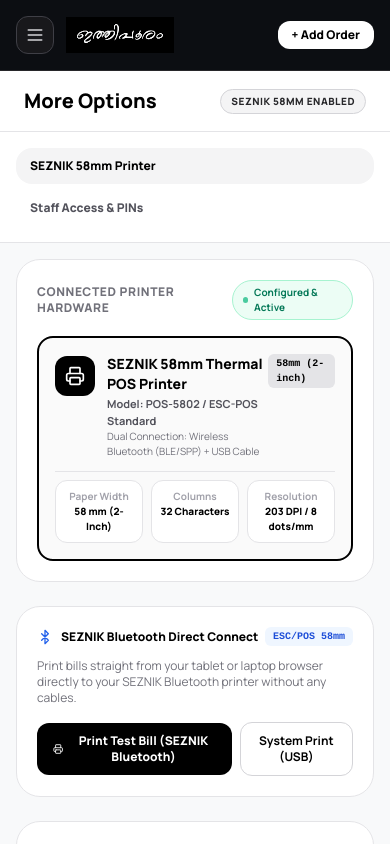
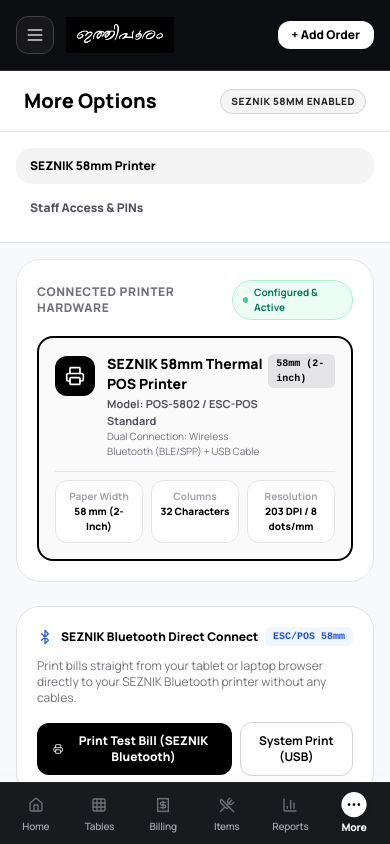
Before and after one commit to adithiyanpv6-glitch/ITHIPOORAM, a Next.js app in the folder main-billing-admin-app/: page /users in a window 390 px wide. Built offline with nearby package versions, Linux system fonts and the light colour scheme; no server answers; sample sign-in values are in the browser's storage.

Commit message:
feat(mobile-pwa): add native mobile bottom navigation, PWA standalone manifest, and 1-tap mobile app install

```diff
--- a/main-billing-admin-app/src/app/layout.tsx
+++ b/main-billing-admin-app/src/app/layout.tsx
@@ -1,6 +1,7 @@
 import type { Metadata, Viewport } from 'next';
 import { Manrope } from 'next/font/google';
 import './globals.css';
+import MobileBottomNav from '../components/MobileBottomNav';
 
 const manrope = Manrope({
   subsets: ['latin'],
@@ -10,8 +11,18 @@ const manrope = Manrope({
 });
 
 export const metadata: Metadata = {
-  title: 'ഇത്തിപൂരം | Ithi Pooram - Main Billing & Management Terminal',
-  description: 'Unified Billing POS, Executive Admin Console, Menu Stock & Audit Terminal for Ithi Pooram, Vanchiyoor, Trivandrum',
+  title: 'ഇത്തിപൂരം POS | Restaurant Terminal',
+  description: 'Unified Billing POS, Tables, Menu Stock & Daily Reports for Ithi Pooram, Vanchiyoor, Trivandrum',
+  manifest: '/manifest.json',
+  appleWebApp: {
+    capable: true,
+    statusBarStyle: 'black-translucent',
+    title: 'ഇത്തിപൂരം POS',
+  },
+  icons: {
+    icon: '/logo.png',
+    apple: '/logo.png',
+  },
 };
 
 export const viewport: Viewport = {
@@ -19,7 +30,8 @@ export const viewport: Viewport = {
   initialScale: 1,
   maximumScale: 1,
   userScalable: false,
-  themeColor: '#0F1216',
+  viewportFit: 'cover',
+  themeColor: '#0C0E12',
 };
 
 export default function RootLayout({
@@ -29,8 +41,14 @@ export default function RootLayout({
 }) {
   return (
     <html lang="en" className={`${manrope.variable} h-full`}>
-      <body className={`${manrope.className} h-full flex flex-col font-sans bg-[#0C0E12] text-stone-100 antialiased selection:bg-[#9E341D] selection:text-white`}>
+      <head>
+        <meta name="mobile-web-app-capable" content="yes" />
+        <meta name="apple-mobile-web-app-capable" content="yes" />
+        <meta name="apple-mobile-web-app-status-bar-style" content="black-translucent" />
+      </head>
+      <body className={`${manrope.className} h-full flex flex-col font-sans bg-[#0C0E12] text-stone-100 antialiased selection:bg-zinc-800 selection:text-white pb-16 md:pb-0`}>
         {children}
+        <MobileBottomNav />
       </body>
     </html>
   );
--- /dev/null
+++ b/main-billing-admin-app/src/components/MobileBottomNav.tsx
@@ -0,0 +1,128 @@
+'use client';
+
+import React, { useState, useEffect } from 'react';
+import Link from 'next/link';
+import { usePathname } from 'next/navigation';
+import {
+  Home,
+  Grid3X3,
+  Receipt,
+  UtensilsCrossed,
+  BarChart3,
+  MoreHorizontal,
+  Download,
+  X
+} from 'lucide-react';
+
+export default function MobileBottomNav() {
+  const pathname = usePathname();
+  const [deferredPrompt, setDeferredPrompt] = useState<any>(null);
+  const [showInstallBanner, setShowInstallBanner] = useState(false);
+  const [isStandalone, setIsStandalone] = useState(false);
+
+  useEffect(() => {
+    // Check if running as installed standalone PWA
+    if (typeof window !== 'undefined') {
+      const isStandaloneMode = window.matchMedia('(display-mode: standalone)').matches || (window.navigator as any).standalone;
+      setIsStandalone(Boolean(isStandaloneMode));
+
+      const handleBeforeInstall = (e: any) => {
+        e.preventDefault();
+        setDeferredPrompt(e);
+        setShowInstallBanner(true);
+      };
+
+      window.addEventListener('beforeinstallprompt', handleBeforeInstall);
+      return () => window.removeEventListener('beforeinstallprompt', handleBeforeInstall);
+    }
+  }, []);
+
+  const handleInstallClick = async () => {
+    if (!deferredPrompt) return;
+    deferredPrompt.prompt();
+    const { outcome } = await deferredPrompt.userChoice;
+    if (outcome === 'accepted') {
+      setShowInstallBanner(false);
+    }
+    setDeferredPrompt(null);
+  };
+
+  if (pathname === '/login') {
+    return null;
+  }
+
+  const navItems = [
+    { label: 'Home', href: '/', icon: Home, match: pathname === '/' },
+    { label: 'Tables', href: '/qr', icon: Grid3X3, match: pathname.startsWith('/qr') },
+    { label: 'Billing', href: '/billing', icon: Receipt, match: pathname.startsWith('/billing') },
+    { label: 'Items', href: '/menu', icon: UtensilsCrossed, match: pathname.startsWith('/menu') },
+    { label: 'Reports', href: '/reports', icon: BarChart3, match: pathname.startsWith('/reports') },
+    { label: 'More', href: '/users', icon: MoreHorizontal, match: pathname.startsWith('/users') },
+  ];
+
+  return (
+    <>
+      {/* Mobile Install App Banner (Shows once on phone browser to install directly to Home Screen) */}
+      {showInstallBanner && !isStandalone && (
+        <aside
+          aria-label="Install App Banner"
+          className="md:hidden fixed top-2 left-3 right-3 z-50 bg-[#0C0E12]/95 backdrop-blur-md border border-zinc-700/80 p-3 rounded-2xl shadow-2xl flex items-center justify-between text-white animate-in slide-in-from-top-3"
+        >
+          <div className="flex items-center space-x-2.5">
+            <div className="w-8 h-8 rounded-xl bg-white text-black font-black text-xs flex items-center justify-center shrink-0">
+              IP
+            </div>
+            <div>
+              <p className="text-xs font-black">Install ഇത്തിപ്പൂരം POS</p>
+              <p className="text-[10px] text-zinc-400">Add to home screen for native app view</p>
+            </div>
+          </div>
+          <div className="flex items-center space-x-1.5">
+            <button
+              onClick={handleInstallClick}
+              className="px-3 py-1.5 rounded-xl bg-white hover:bg-zinc-200 text-black text-xs font-black flex items-center space-x-1 shadow-xs active:scale-95 transition"
+            >
+              <Download className="w-3 h-3" />
+              <span>Install</span>
+            </button>
+            <button
+              onClick={() => setShowInstallBanner(false)}
+              className="p-1.5 text-zinc-400 hover:text-white"
+            >
+              <X className="w-4 h-4" />
+            </button>
+          </div>
+        </aside>
+      )}
+
+      {/* Persistent Bottom Mobile Navigation Bar for Smartphones & Tablets */}
+      <nav
+        aria-label="Mobile Bottom Navigation"
+        className="md:hidden fixed bottom-0 left-0 right-0 z-40 bg-[#0C0E12]/95 backdrop-blur-lg border-t border-zinc-800/90 px-1 py-1 flex items-center justify-around select-none shadow-2xl no-print"
+      >
+        {navItems.map((item) => {
+          const Icon = item.icon;
+          const active = item.match;
+          return (
+            <Link
+              key={item.href}
+              href={item.href}
+              className={`flex flex-col items-center justify-center py-1.5 px-2 rounded-xl transition-all duration-150 min-w-[52px] ${
+                active
+                  ? 'text-white font-black scale-105'
+                  : 'text-zinc-500 hover:text-zinc-300 font-semibold'
+              }`}
+            >
+              <div className={`p-1 rounded-xl transition ${active ? 'bg-white text-black shadow-md' : 'bg-transparent'}`}>
+                <Icon className="w-4 h-4" />
+              </div>
+              <span className={`text-[10px] mt-0.5 tracking-tight ${active ? 'text-white font-extrabold' : 'text-zinc-400'}`}>
+                {item.label}
+              </span>
+            </Link>
+          );
+        })}
+      </nav>
+    </>
+  );
+}
```
Also changed, not shown: main-billing-admin-app/public/manifest.json.
